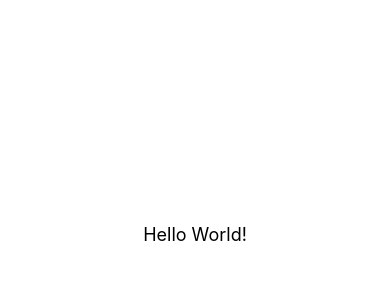
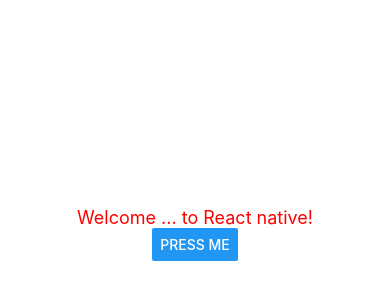
Before and after one commit to LorandP/Workshop, a React Native app: screen / in a window 390 px wide. Shown: the part 188-488 px from the top of the page. Built offline with nearby package versions, Linux system fonts and the light colour scheme.

Commit message:
Added task 1

```diff
--- a/src/App.js
+++ b/src/App.js
@@ -1,20 +1,34 @@
 
 import React, { Component } from 'react';
 import {
-  StyleSheet, Text, View,
+  StyleSheet, Text, View, Button,
 } from 'react-native';
 
 export default class App extends Component {
   constructor() {
     super();
     this.state = {
+      text: '...',
+      textColor: 'red',
     };
   }
 
+  changeTitleAndColor() {
+    const { textColor } = this.state;
+    this.setState({
+      text: 'Lorand',
+      textColor: textColor === 'red' ? 'blue' : 'red',
+    });
+  }
+
   render() {
+    const { text, textColor } = this.state;
     return (
       <View style={styles.container}>
-        <Text style={styles.text}>Hello World!</Text>
+        <Text style={[styles.text, { color: textColor }]}>
+          {`Welcome ${text} to React native!`}
+        </Text>
+        <Button title="press me" onPress={() => this.changeTitleAndColor()} />
       </View>
     );
   }
```
